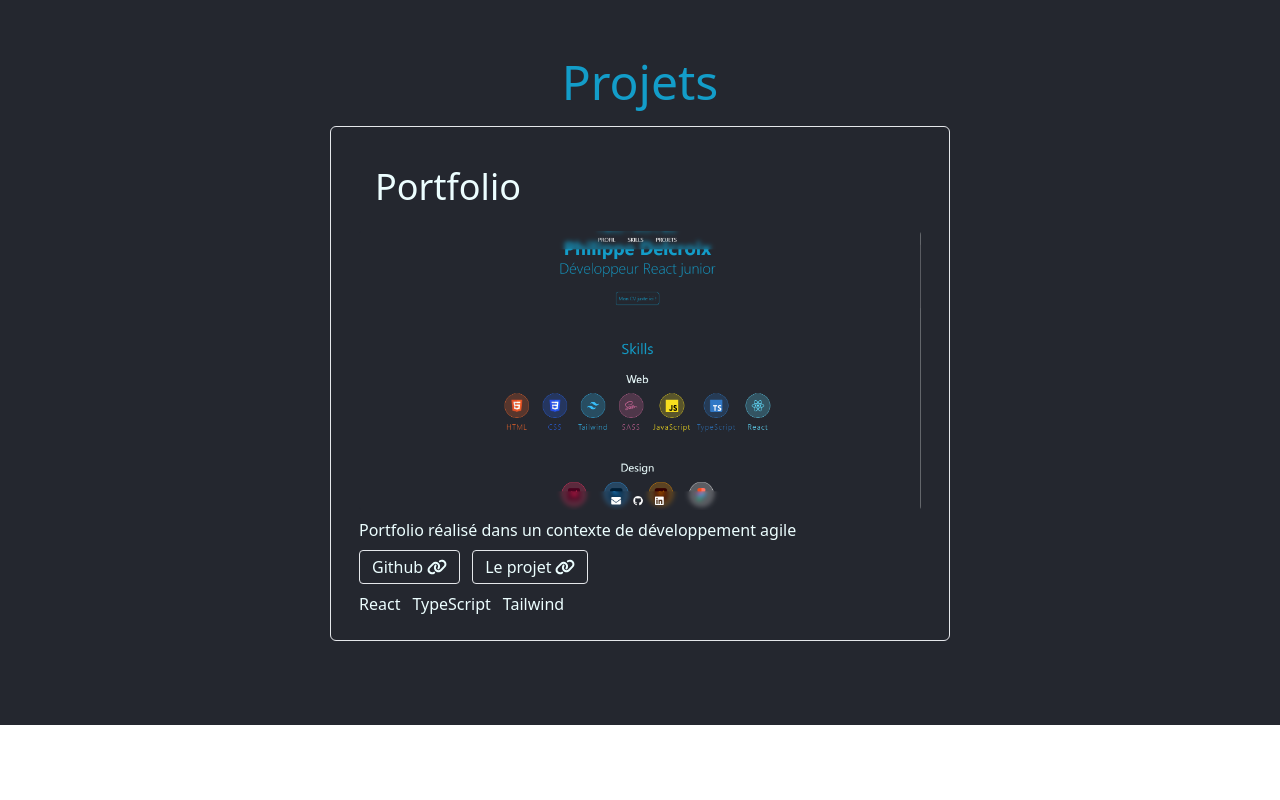
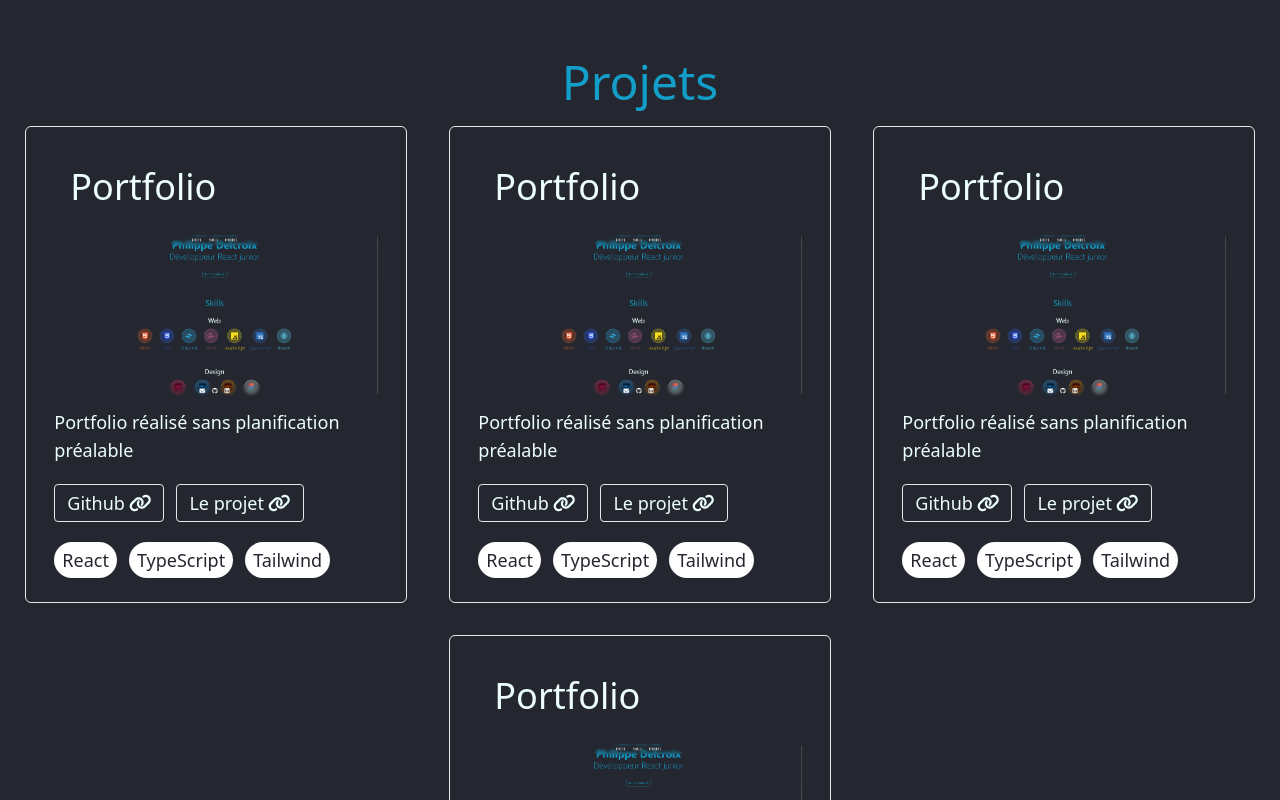
Before and after one commit to unphixedBug/portfolio, a React (Vite) app: page / in a window 1280 px wide. Shown: the part 1140-1940 px from the top of the page. Before the commit the page ends 1865 px from the top, so only its background shows below. Built offline with nearby package versions, Linux system fonts and the light colour scheme.

Commit message:
résolution de la largeur des ProjectCard

```diff
--- a/src/components/ProjectCard.tsx
+++ b/src/components/ProjectCard.tsx
@@ -20,18 +20,18 @@ const ProjectCard: React.FC<ProjectCardProps> = ({
   technologies,
 }) => {
   return (
-    <div className="flex flex-col items-start gap-2 border py-6 px-5 md:px-7 bg-custom-bg rounded-md md:w-1/2">
+    <div className="flex flex-col items-start gap-2 lg:gap-3  border rounded-md  py-6 px-5 md:px-7 md:w-[calc(50%-1rem)] lg:w-[calc(33.3333%-2rem)]  bg-custom-bg">
       <h2 className="text-xl md:text-3xl lg:text-4xl m-2 sm:m-3 md:m-4">
         {name}
       </h2>
       <img src={image} alt={`${name} thumbnail`} className="rounded" />
-      <p>{description}</p>
-      <div className="flex gap-3 ">
+      <p className="text-sm md:text-base lg:text-lg">{description}</p>
+      <div className="flex gap-3 my-2">
         <a
           href={githubLink}
           target="_blank"
           rel="noopener noreferrer"
-          className="border rounded px-3 py-1 flex items-center gap-1 hover:text-bleu-cv hover:border-bleu-cv"
+          className="border rounded px-3 py-1 flex items-center gap-1 hover:text-bleu-cv hover:border-bleu-cv transition duration-300 text-sm md:text-base lg:text-lg"
         >
           Github
           <FontAwesomeIcon icon={faLink} />
@@ -41,15 +41,20 @@ const ProjectCard: React.FC<ProjectCardProps> = ({
           href={liveLink}
           target="_blank"
           rel="noopener noreferrer"
-          className="border rounded px-3 py-1 flex items-center gap-1 hover:text-bleu-cv hover:border-bleu-cv transition duration-300"
+          className="border rounded px-3 py-1 flex items-center gap-1 hover:text-bleu-cv hover:border-bleu-cv transition duration-300 text-sm md:text-base lg:text-lg"
         >
           Le projet
           <FontAwesomeIcon icon={faLink} />
         </a>
       </div>
-      <ul className="flex gap-3 ">
+      <ul className="flex flex-wrap gap-3 ">
         {technologies.map((tech, index) => (
-          <li key={index}>{tech}</li>
+          <li
+            key={index}
+            className="bg-white rounded-full text-bleu-cv px-2 py-1 text-custom-bg base text-sm md:text-base lg:text-lg"
+          >
+            {tech}
+          </li>
         ))}
       </ul>
     </div>
--- a/src/components/Projets.tsx
+++ b/src/components/Projets.tsx
@@ -6,10 +6,34 @@ const Projets = () => {
       <h2 className="text-2xl md:text-4xl lg:text-5xl p-5 text-bleu-cv">
         Projets
       </h2>
-      <div className="flex flex-wrap gap-3 justify-around">
+      <div className="flex flex-wrap justify-around gap-3 md:gap-6 lg:gap-8">
         <ProjectCard
           name="Portfolio"
-          description="Portfolio réalisé dans un contexte de développement agile"
+          description="Portfolio réalisé sans planification préalable"
+          image="public/projetsimg/portfolio.PNG"
+          githubLink="https://github.com/philouLeF/portfolio"
+          liveLink="https://philoulef.github.io/portfolio/"
+          technologies={["React", "TypeScript", "Tailwind"]}
+        />
+        <ProjectCard
+          name="Portfolio"
+          description="Portfolio réalisé sans planification préalable"
+          image="public/projetsimg/portfolio.PNG"
+          githubLink="https://github.com/philouLeF/portfolio"
+          liveLink="https://philoulef.github.io/portfolio/"
+          technologies={["React", "TypeScript", "Tailwind"]}
+        />
+        <ProjectCard
+          name="Portfolio"
+          description="Portfolio réalisé sans planification préalable"
+          image="public/projetsimg/portfolio.PNG"
+          githubLink="https://github.com/philouLeF/portfolio"
+          liveLink="https://philoulef.github.io/portfolio/"
+          technologies={["React", "TypeScript", "Tailwind"]}
+        />
+        <ProjectCard
+          name="Portfolio"
+          description="Portfolio réalisé sans planification préalable"
           image="public/projetsimg/portfolio.PNG"
           githubLink="https://github.com/philouLeF/portfolio"
           liveLink="https://philoulef.github.io/portfolio/"
```
Also changed, not shown: 5 other files (tests, documents, lock files or other folders).
